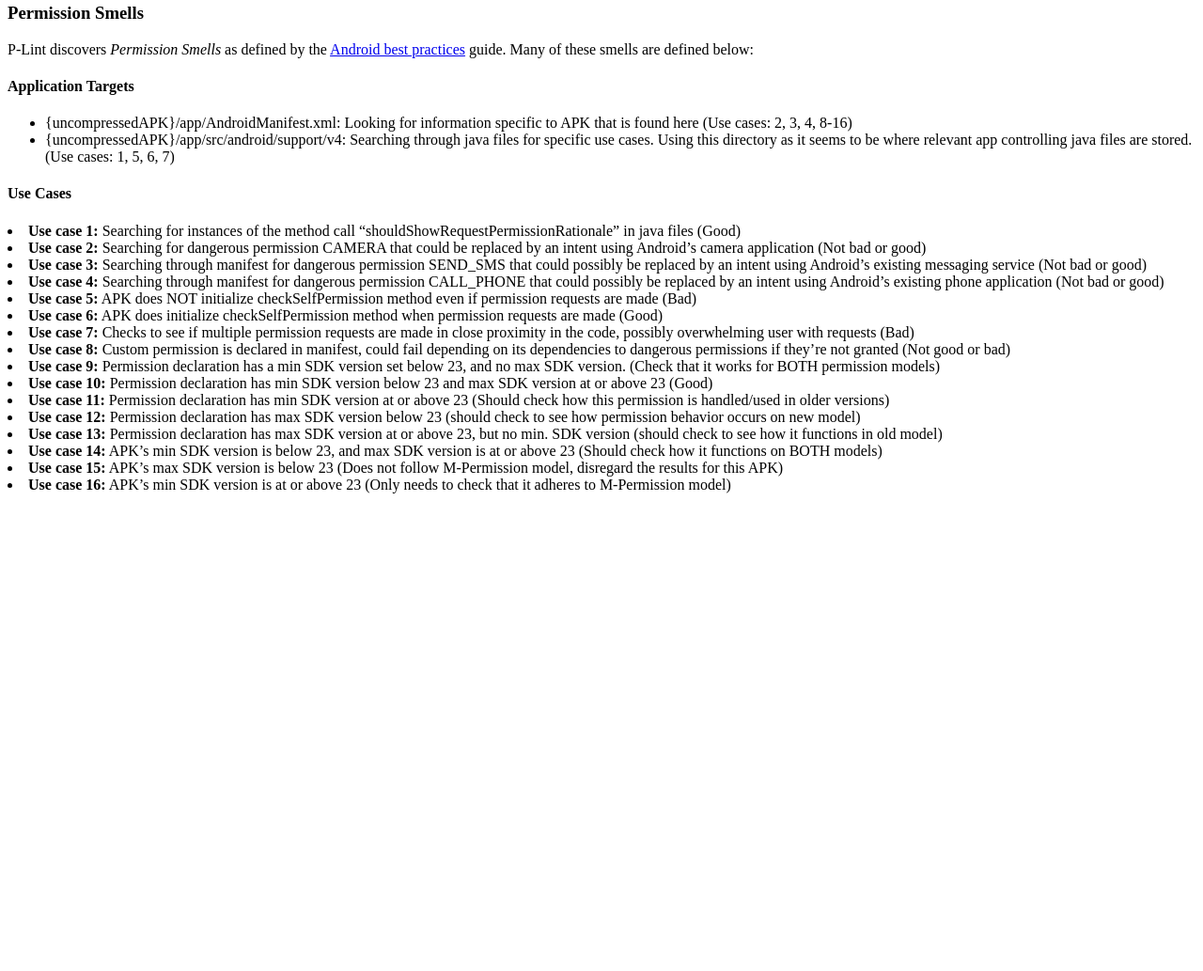
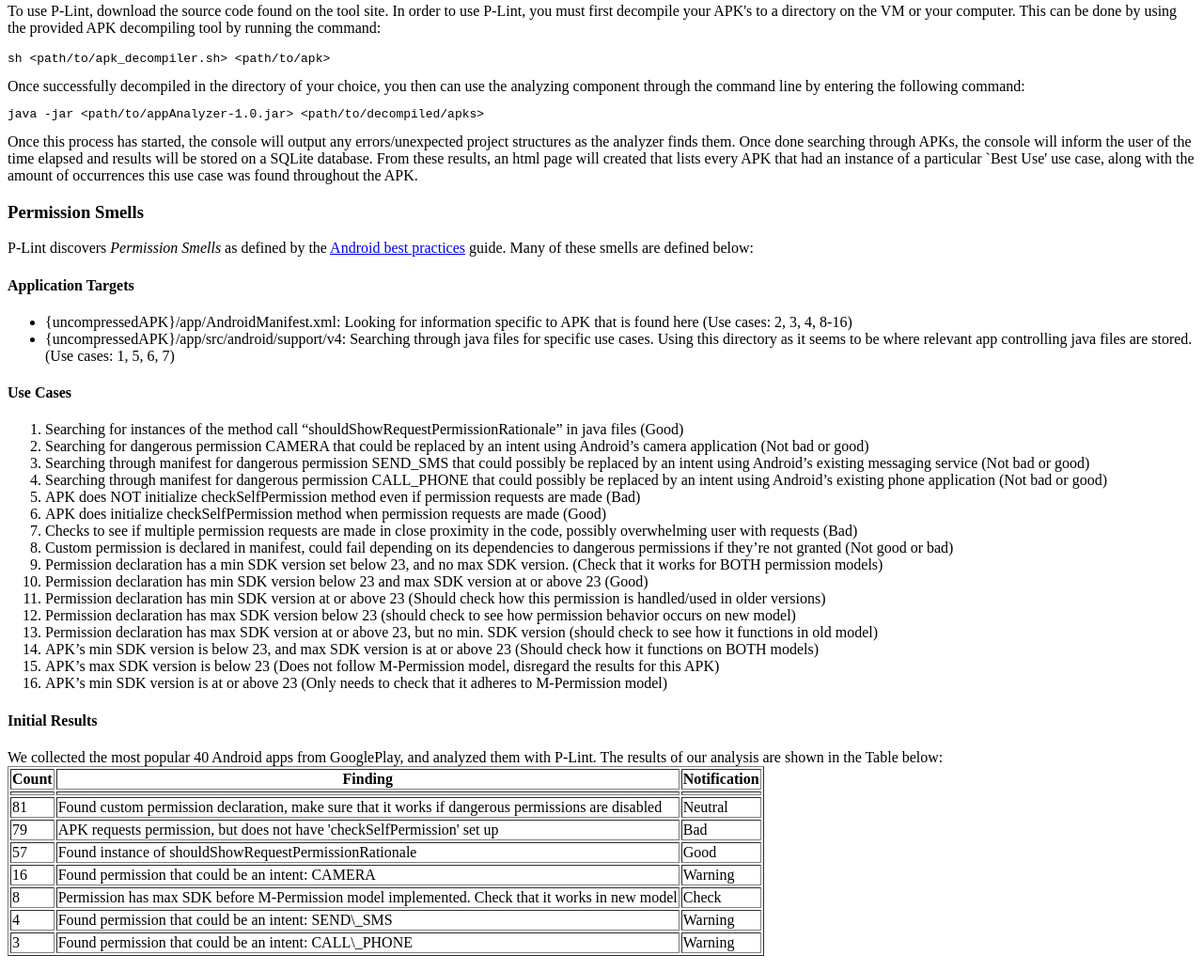
Before and after one commit to P-Lint/p-lint.github.io, a plain HTML site: page pages/documentation.html in a window 1280 px wide. Shown: the part 141-1174 px from the top of the page at 94% size. Before the commit the page ends 800 px from the top, so only its background shows below. Drawn offline with Linux system fonts and the light colour scheme.

Commit message:
minor updates

```diff
--- a/pages/documentation.html
+++ b/pages/documentation.html
@@ -19,7 +19,17 @@
 
 
 <h3>Usage</h3>
-<p></p>
+<p>
+
+
+To use P-Lint, download the source code found on the tool site. In order to use P-Lint, you must first decompile your APK's to a directory on the VM or your computer. This can be done by using the provided APK decompiling tool by running the command:
+<pre>sh &lt;path/to/apk_decompiler.sh&gt; &lt;path/to/apk&gt;</pre>
+Once successfully decompiled in the directory of your choice, you then can use the analyzing component through the command line by entering the following command:
+<pre>java -jar &lt;path/to/appAnalyzer-1.0.jar&gt; &lt;path/to/decompiled/apks&gt;</pre>
+
+Once this process has started, the console will output any errors/unexpected project structures as the analyzer finds them. Once done searching through APKs, the console will inform the user of the time elapsed and results will be stored on a SQLite database. From these results, an html page will created that lists every APK that had an instance of a particular `Best Use' use case, along with the amount of occurrences this use case was found throughout the APK.
+
+</p>
 
 
 
@@ -36,28 +46,61 @@
 
 
 <h4>Use Cases</h4>
-<li><b>Use case 1:</b> Searching for instances of the method call “shouldShowRequestPermissionRationale” in java files (Good)</li>
-<li><b>Use case 2:</b> Searching for dangerous permission CAMERA that could be replaced by an intent using Android’s camera application (Not bad or good)</li>
-<li><b>Use case 3:</b> Searching through manifest for dangerous permission SEND_SMS that could possibly be replaced by an intent using Android’s existing messaging service (Not bad or good)</li>
-<li><b>Use case 4:</b> Searching through manifest for dangerous permission CALL_PHONE that could possibly be replaced by an intent using Android’s existing phone application (Not bad or good)</li>
-<li><b>Use case 5:</b> APK does NOT initialize checkSelfPermission method even if permission requests are made (Bad)</li>
-<li><b>Use case 6:</b> APK does initialize checkSelfPermission method when permission requests are made (Good)</li>
-<li><b>Use case 7:</b> Checks to see if multiple permission requests are made in close proximity in the code, possibly overwhelming user with requests (Bad)</li>
-<li><b>Use case 8:</b> Custom permission is declared in manifest, could fail depending on its dependencies to dangerous permissions if they’re not granted (Not good or bad)</li>
-<li><b>Use case 9:</b>  Permission declaration has a min SDK version set below 23, and no max SDK version. (Check that it works for BOTH permission models)</li>
-<li><b>Use case 10:</b> Permission declaration has min SDK version below 23 and max SDK version at or above 23 (Good)</li>
-<li><b>Use case 11:</b> Permission declaration has min SDK version at or above 23 (Should check how this permission is handled/used in older versions)</li>
-<li><b>Use case 12:</b> Permission declaration has max SDK version below 23 (should check to see how permission behavior occurs on new model)</li>
-<li><b>Use case 13:</b> Permission declaration has max SDK version at or above 23, but no min. SDK version (should check to see how it functions in old model)</li>
-<li><b>Use case 14:</b> APK’s min SDK version is below 23, and max SDK version is at or above 23 (Should check how it functions on BOTH models)</li>
-<li><b>Use case 15:</b> APK’s max SDK version is below 23 (Does not follow M-Permission model, disregard the results for this APK)</li>
-<li><b>Use case 16:</b> APK’s min SDK version is at or above 23 (Only needs to check that it adheres to M-Permission model)</li>
+
+<ol>
+
+<li>Searching for instances of the method call “shouldShowRequestPermissionRationale” in java files (Good)</li>
+<li>Searching for dangerous permission CAMERA that could be replaced by an intent using Android’s camera application (Not bad or good)</li>
+<li>Searching through manifest for dangerous permission SEND_SMS that could possibly be replaced by an intent using Android’s existing messaging service (Not bad or good)</li>
+<li>Searching through manifest for dangerous permission CALL_PHONE that could possibly be replaced by an intent using Android’s existing phone application (Not bad or good)</li>
+<li>APK does NOT initialize checkSelfPermission method even if permission requests are made (Bad)</li>
+<li>APK does initialize checkSelfPermission method when permission requests are made (Good)</li>
+<li>Checks to see if multiple permission requests are made in close proximity in the code, possibly overwhelming user with requests (Bad)</li>
+<li>Custom permission is declared in manifest, could fail depending on its dependencies to dangerous permissions if they’re not granted (Not good or bad)</li>
+<li>Permission declaration has a min SDK version set below 23, and no max SDK version. (Check that it works for BOTH permission models)</li>
+<li>Permission declaration has min SDK version below 23 and max SDK version at or above 23 (Good)</li>
+<li>Permission declaration has min SDK version at or above 23 (Should check how this permission is handled/used in older versions)</li>
+<li>Permission declaration has max SDK version below 23 (should check to see how permission behavior occurs on new model)</li>
+<li>Permission declaration has max SDK version at or above 23, but no min. SDK version (should check to see how it functions in old model)</li>
+<li>APK’s min SDK version is below 23, and max SDK version is at or above 23 (Should check how it functions on BOTH models)</li>
+<li>APK’s max SDK version is below 23 (Does not follow M-Permission model, disregard the results for this APK)</li>
+<li>APK’s min SDK version is at or above 23 (Only needs to check that it adheres to M-Permission model)</li>
+
+</ol>
+
+
+</p>
 
 
 
 
+<h4>Initial Results</h4>
+<p>We collected the most popular 40 Android apps from GooglePlay, and analyzed them with P-Lint. The results of our analysis are shown in the Table below:
+
+
+<table border="1">
+<tr><th>Count</th><th>Finding</th><th>Notification</th></tr>
+<tr><th></th><th></th><th></th></tr>
+
+
+
+<tr><td>81</td><td>Found custom permission declaration, make sure that it works if dangerous permissions are disabled</td><td>Neutral</td></tr>
+
+<tr><td>79</td><td>APK requests permission, but does not have 'checkSelfPermission' set up</td><td>Bad</td></tr>
+<tr><td>57</td><td>Found instance of shouldShowRequestPermissionRationale</td><td>Good</td></tr>
+<tr><td>16</td><td>Found permission that could be an intent: CAMERA</td><td>Warning</td></tr>
+<tr><td>8</td><td>Permission has max SDK before M-Permission model implemented. Check that it works in new model</td><td>Check</td></tr>
+<tr><td>4</td><td>Found permission that could be an intent: SEND\_SMS</td><td>Warning</td></tr>
+<tr><td>3</td><td>Found permission that could be an intent: CALL\_PHONE</td><td>Warning</td></tr>
+
+
+
+
+</table>
+
+
+
 </p>
-
 
 
 
```
Also changed, not shown: index.html (+1 -56 lines), pages/tooldownload.html (+5 -0 lines).
